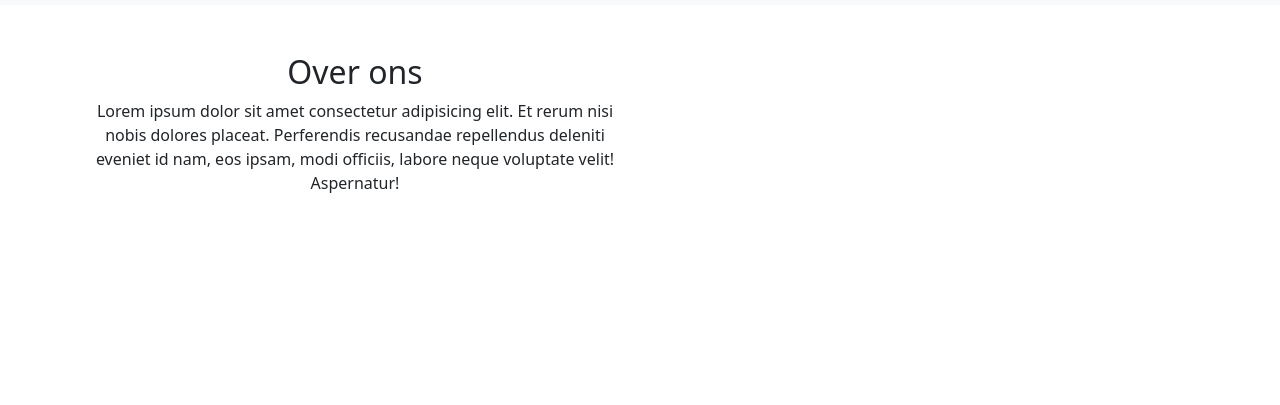
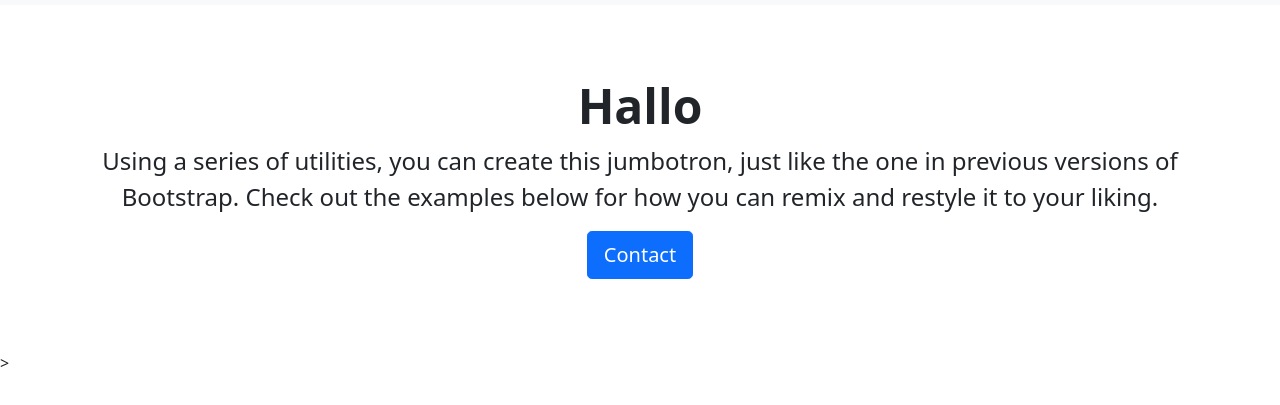
Before and after one commit to GillesLag/BDVoegwerken, a plain HTML site: page index.html in a window 1280 px wide. Shown: the part 81-486 px from the top of the page. Drawn offline with nearby package versions, Linux system fonts and the light colour scheme.

Commit message:
Hero toegevoegd btn-primary = klant kleur(rood)

```diff
--- a/index.html
+++ b/index.html
@@ -40,16 +40,13 @@
           </nav>
     </header>
 
-    <div class="container mt-5">
-        <div class="row text-center">
-            <div class="col-6">
-                <h2>Over ons</h2>
-                <p>
-                    Lorem ipsum dolor sit amet consectetur adipisicing elit. Et rerum nisi nobis dolores placeat. Perferendis recusandae repellendus deleniti eveniet id nam, eos ipsam, modi officiis, labore neque voluptate velit! Aspernatur!
-                </p>
-            </div>
+    <div class="p-5 mb-4 mt-4  rounded-3">
+        <div class="container text-center">
+          <h1 class="display-5 fw-bold">Hallo</h1>
+          <p class=" fs-4">Using a series of utilities, you can create this jumbotron, just like the one in previous versions of Bootstrap. Check out the examples below for how you can remix and restyle it to your liking.</p>
+          <button class="btn btn-primary btn-lg" type="button">Contact</button>
         </div>
-    </div>
+      </div>>
 
     <footer>
 
```
